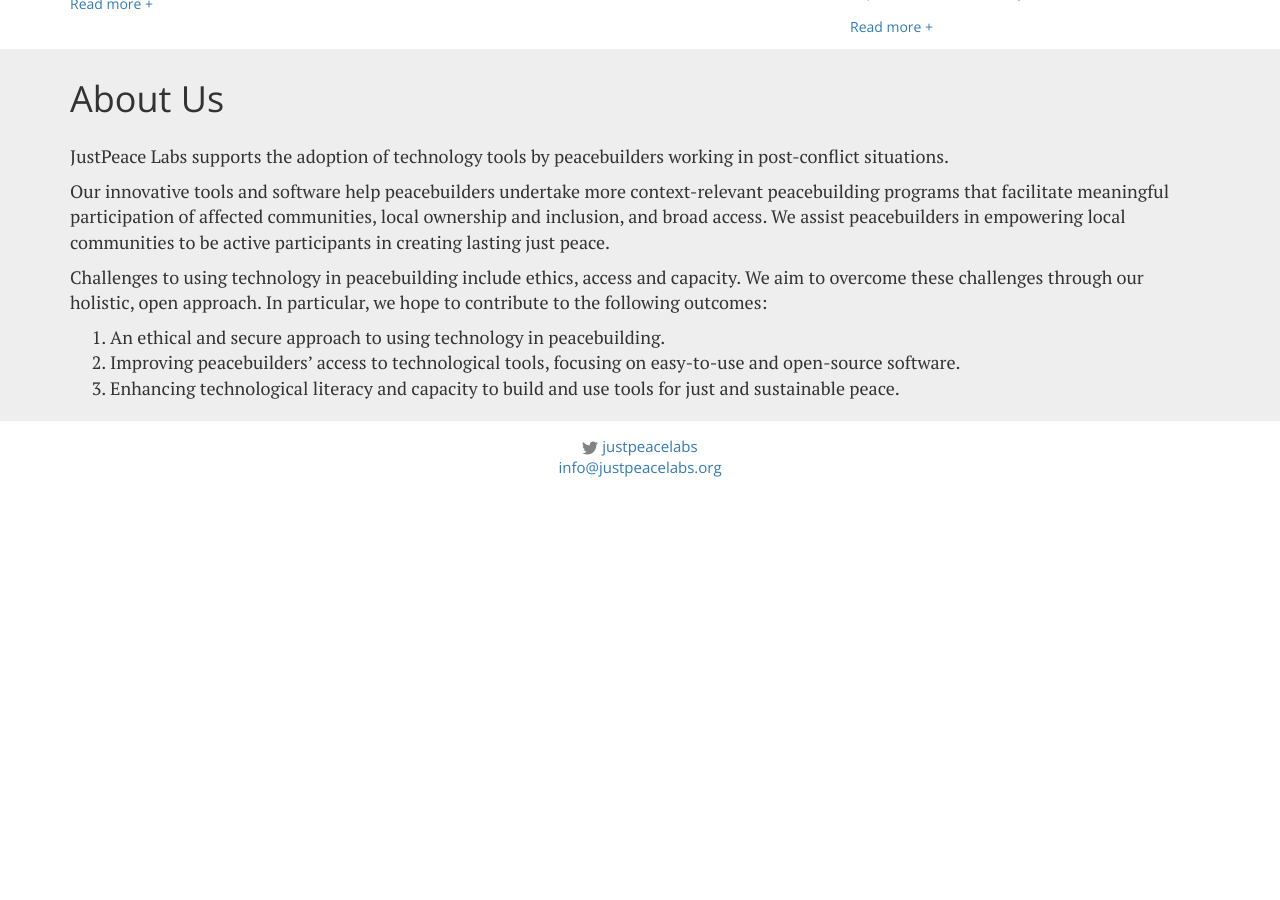
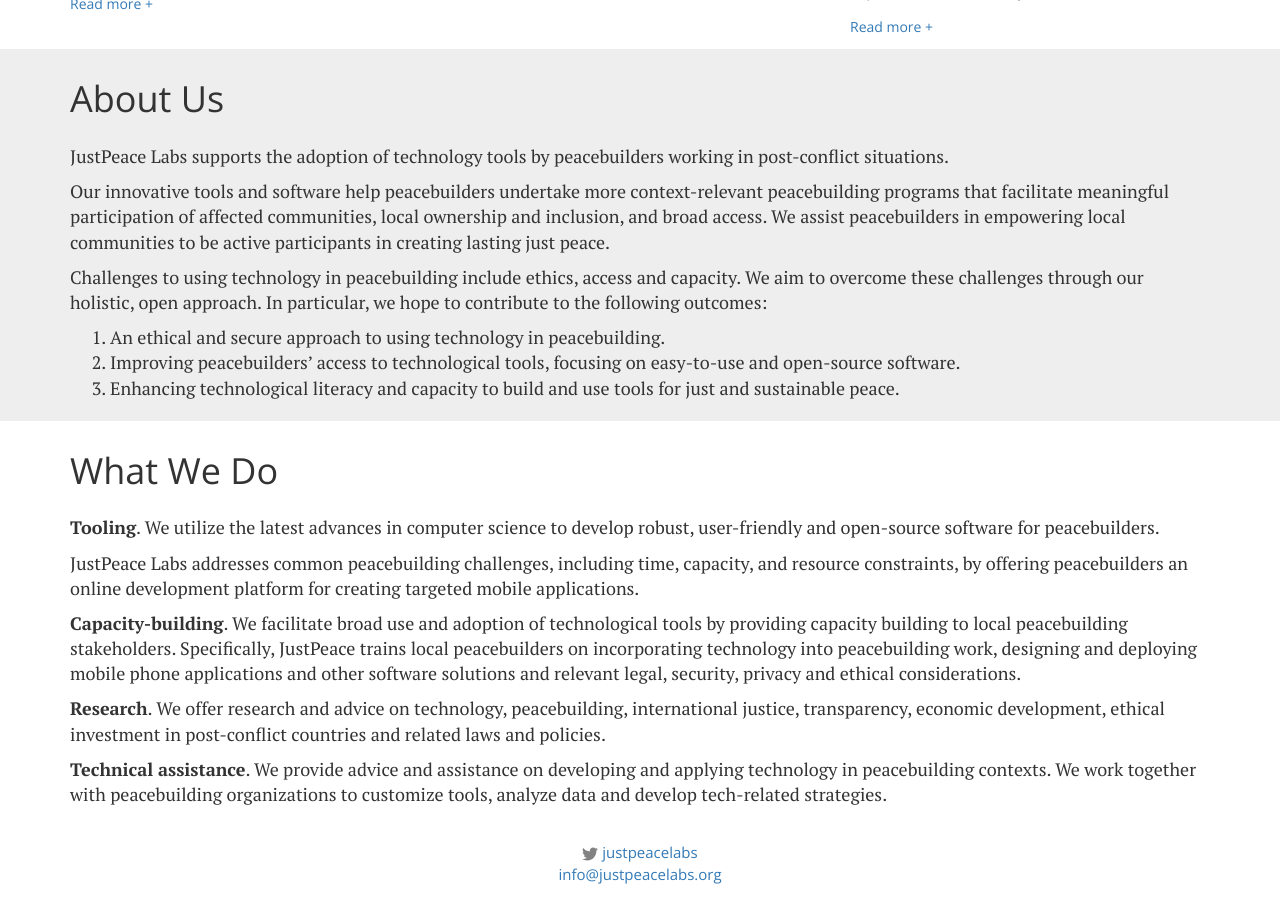
Before and after one commit to justpeacelabs/justpeacelabs.org, a Jekyll site: the page built from index.html, in a window 1280 px wide and 900 px high, scrolled down 667 px. Built offline with Jekyll 4.4.1, drawn with Linux system fonts in a browser that asks for light colours; nearby versions of some CDN libraries; before the commit the page ends 1161 px from its top, so only the background shows below that.

Commit message:
Add what we do

```diff
--- a/blog.html
+++ b/blog.html
@@ -32,10 +32,9 @@
           {% endif %}
     </header>
 
-    <article class="blog-post-content">
+    <article class="post-content">
       {{ post.content }}
     </article>
-
   </div>
 <hr/>
   {% endfor %}
--- a/index.html
+++ b/index.html
@@ -51,3 +51,29 @@
 
   </div>
 </div>
+<div>
+  <div class="container" style="padding-top: 10px;padding-bottom: 10px">
+    <h1>What We Do</h1>
+
+    <article class="post-content prose-home">
+      <p>
+
+        <b>Tooling</b>. We utilize the latest advances in computer science to develop robust, user-friendly and open-source software for peacebuilders.
+      </p>
+      <p>
+        JustPeace Labs addresses common peacebuilding challenges, including time, capacity, and resource constraints, by offering peacebuilders an online development platform for creating targeted mobile applications.
+      </p>
+      <p>
+        <b>Capacity-building</b>. We facilitate broad use and adoption of technological tools by providing capacity building to local peacebuilding stakeholders. Specifically, JustPeace trains local peacebuilders on incorporating technology into peacebuilding
+        work, designing and deploying mobile phone applications and other software solutions and relevant legal, security, privacy and ethical considerations.
+      </p>
+      <p>
+        <b>Research</b>. We offer research and advice on technology, peacebuilding, international justice, transparency, economic development, ethical investment in post-conflict countries and related laws and policies.
+      </p>
+      <p>
+        <b>Technical assistance</b>. We provide advice and assistance on developing and applying technology in peacebuilding contexts. We work together with peacebuilding organizations to customize tools, analyze data and develop tech-related strategies.
+      </p>
+    </article>
+
+  </div>
+</div>
```
Also changed, not shown: _drafts/about.html (renamed from about.html).
